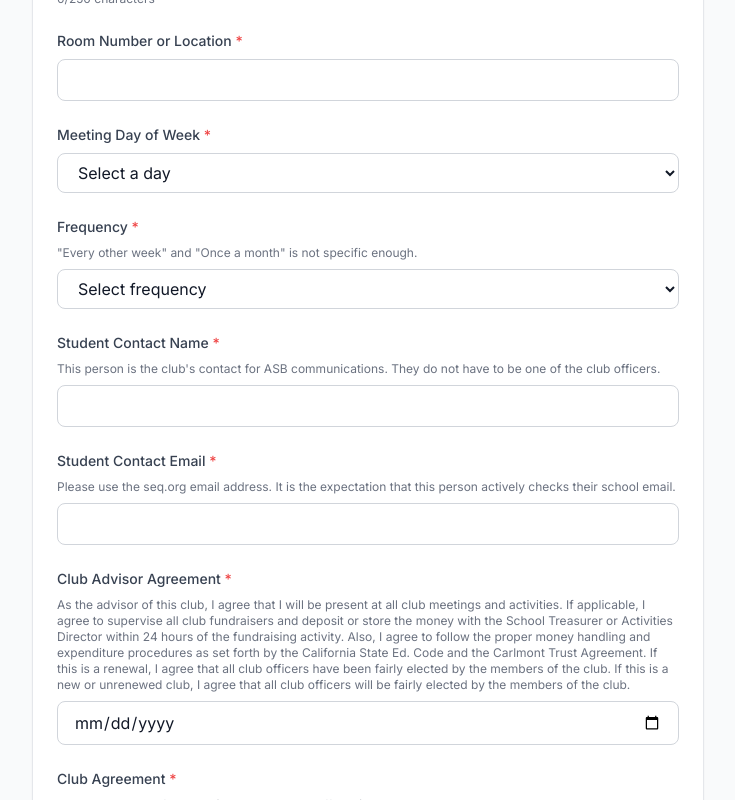
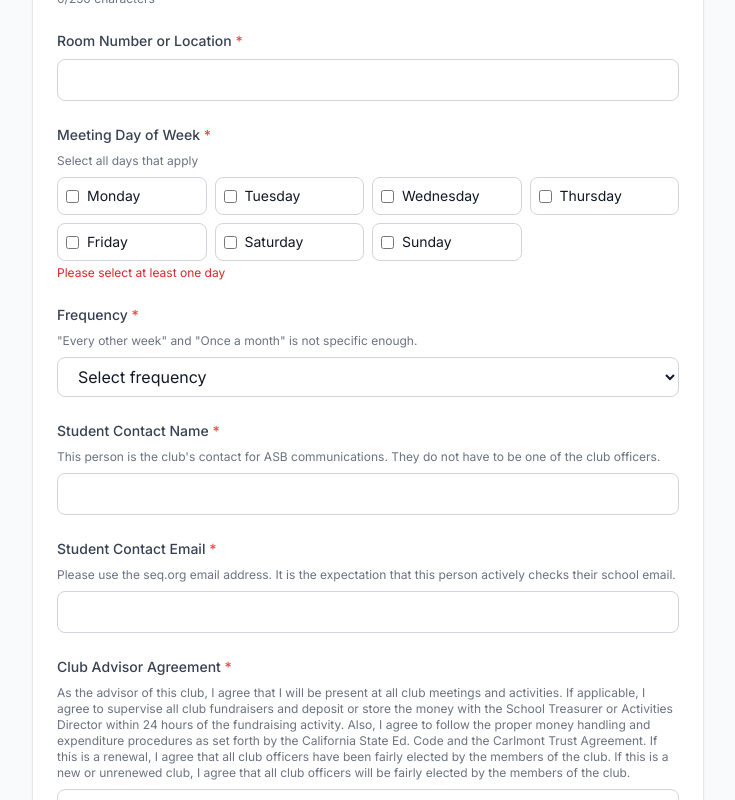
Before and after one commit to AviDavi1023/MontyClub, a Next.js app: page /register-club in a window 1280 px wide. Shown: the part 780-1580 px from the top of the page, without its empty margins (272-1007 px from the left). Built offline with nearby package versions, Linux system fonts and the light colour scheme.

Commit message:
form addition #2

```diff
--- a/components/AdminPanel.tsx
+++ b/components/AdminPanel.tsx
@@ -728,6 +728,23 @@ export function AdminPanel() {
           </div>
 
           <div className="p-4 border border-gray-200 dark:border-gray-700 rounded-lg">
+            <h3 className="font-medium text-gray-900 dark:text-white mb-2">Club Registrations</h3>
+            <p className="text-sm text-gray-600 dark:text-gray-400 mb-3">View submissions and share registration form</p>
+            <div className="space-y-2">
+              <button
+                onClick={() => setShowRegistrations(!showRegistrations)}
+                className="btn-primary w-full sm:w-auto flex items-center gap-2"
+              >
+                <FileSpreadsheet className="h-4 w-4" />
+                {showRegistrations ? 'Close Registrations' : 'View Registrations'}
+              </button>
+              <div className="text-xs text-gray-600 dark:text-gray-400">
+                Share: <a href={`${typeof window !== 'undefined' ? window.location.origin : ''}/register-club`} target="_blank" rel="noopener noreferrer" className="text-primary-600 dark:text-primary-400 hover:underline break-all">/register-club</a>
+              </div>
+            </div>
+          </div>
+
+          <div className="p-4 border border-gray-200 dark:border-gray-700 rounded-lg">
             <h3 className="font-medium text-gray-900 dark:text-white mb-2">Announcements Feature</h3>
             <p className="text-sm text-gray-600 dark:text-gray-400 mb-3">
               {announcementsEnabled ? 'Announcements are currently shown on the site' : 'Announcements are currently hidden from the site'}
--- a/components/ClubRegistrationForm.tsx
+++ b/components/ClubRegistrationForm.tsx
@@ -41,9 +41,17 @@ export function ClubRegistrationForm() {
     try {
       const finalFrequency = meetingFrequency === 'Other' ? customFrequency : meetingFrequency
 
+      if (!meetingDay) {
+        setError('Please select at least one meeting day.')
+        setSubmitting(false)
+        document.getElementById('meetingDaySection')?.scrollIntoView({ behavior: 'smooth', block: 'center' })
+        return
+      }
+
       if (!finalFrequency && meetingFrequency === 'Other') {
         setError('Please specify your custom frequency.')
         setSubmitting(false)
+        document.getElementById('meetingFrequency')?.scrollIntoView({ behavior: 'smooth', block: 'center' })
         return
       }
 
@@ -95,6 +103,10 @@ export function ClubRegistrationForm() {
   }
 
   if (submitted) {
+    // Scroll to top when success screen shows
+    if (typeof window !== 'undefined') {
+      window.scrollTo({ top: 0, behavior: 'smooth' })
+    }
     return (
       <div className="max-w-2xl mx-auto p-6">
         <div className="bg-green-50 dark:bg-green-900/20 border border-green-200 dark:border-green-800 rounded-lg p-8 text-center">
@@ -213,24 +225,36 @@ export function ClubRegistrationForm() {
         </div>
 
         {/* Meeting Day */}
-        <div className="mb-6">
-          <label htmlFor="meetingDay" className="block text-sm font-medium text-gray-700 dark:text-gray-300 mb-2">
+        <div id="meetingDaySection" className="mb-6">
+          <label className="block text-sm font-medium text-gray-700 dark:text-gray-300 mb-2">
             Meeting Day of Week <span className="text-red-500">*</span>
           </label>
-          <select
-            id="meetingDay"
-            required
-            value={meetingDay}
-            onChange={(e) => setMeetingDay(e.target.value)}
-            className="w-full px-4 py-2 border border-gray-300 dark:border-gray-600 rounded-lg focus:ring-2 focus:ring-primary-500 focus:border-primary-500 bg-white dark:bg-gray-900 text-gray-900 dark:text-white"
-          >
-            <option value="">Select a day</option>
-            <option value="Monday">Monday</option>
-            <option value="Tuesday">Tuesday</option>
-            <option value="Wednesday">Wednesday</option>
-            <option value="Thursday">Thursday</option>
-            <option value="Friday">Friday</option>
-          </select>
+          <p className="text-xs text-gray-500 dark:text-gray-400 mb-2">
+            Select all days that apply
+          </p>
+          <div className="grid grid-cols-2 sm:grid-cols-4 gap-2">
+            {['Monday', 'Tuesday', 'Wednesday', 'Thursday', 'Friday', 'Saturday', 'Sunday'].map(day => (
+              <label key={day} className="flex items-center gap-2 p-2 border border-gray-300 dark:border-gray-600 rounded-lg cursor-pointer hover:bg-gray-50 dark:hover:bg-gray-800 transition-colors">
+                <input
+                  type="checkbox"
+                  checked={meetingDay.includes(day)}
+                  onChange={(e) => {
+                    if (e.target.checked) {
+                      setMeetingDay(meetingDay ? `${meetingDay}, ${day}` : day)
+                    } else {
+                      const days = meetingDay.split(', ').filter(d => d !== day)
+                      setMeetingDay(days.join(', '))
+                    }
+                  }}
+                  className="flex-shrink-0"
+                />
+                <span className="text-sm text-gray-900 dark:text-white">{day}</span>
+              </label>
+            ))}
+          </div>
+          {!meetingDay && (
+            <p className="text-xs text-red-600 dark:text-red-400 mt-1">Please select at least one day</p>
+          )}
         </div>
 
         {/* Meeting Frequency */}
```
